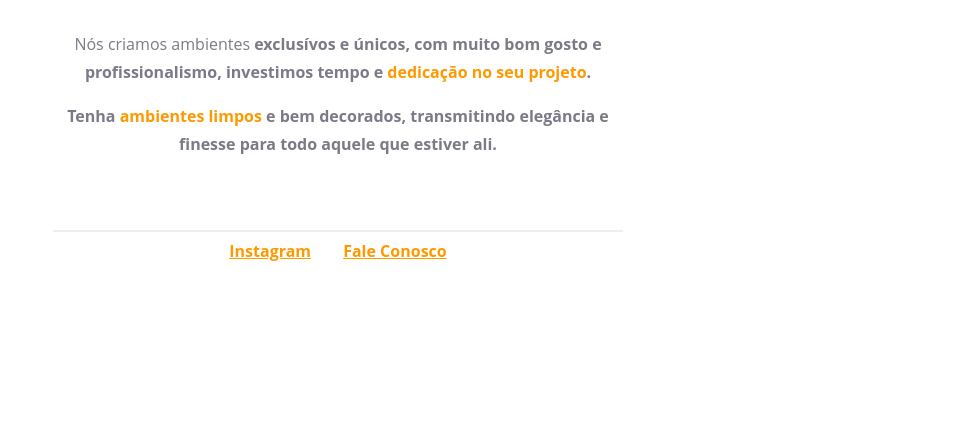
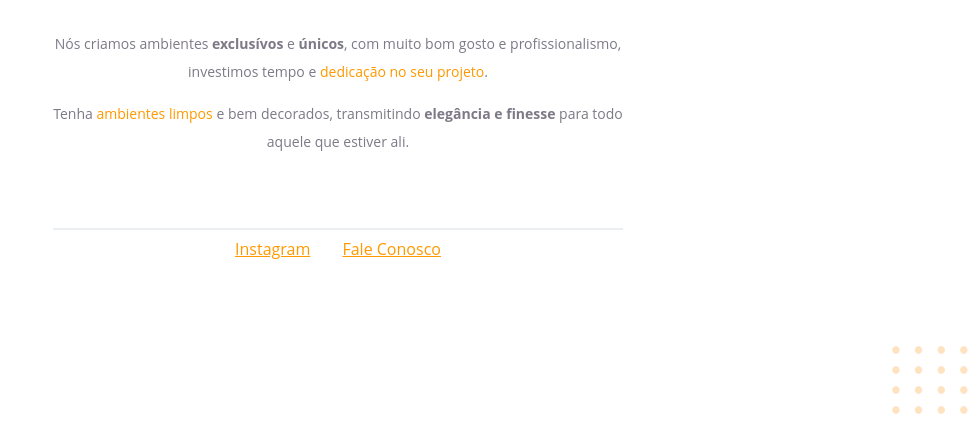
Before and after one commit to Karlagoncalves/projeto1_rocketseat, a plain HTML site: page index.html in a window 1280 px wide. Shown: the part 376-800 px from the top of the page, without its empty margins (302-1280 px from the left). Drawn offline with Linux system fonts and the light colour scheme.

Commit message:
Realizando ajustes no projeto

```diff
--- a/index.html
+++ b/index.html
@@ -15,7 +15,7 @@
                 Ambientes <span><strong>únicos</span></strong> para você!
             </h1>
             <p>
-                Nós criamos ambientes <strong>exclusívos</stron> e <stron>únicos</stron>, com muito bom gosto e profissionalismo,
+                Nós criamos ambientes <strong>exclusívos</strong> e <strong>únicos</strong>, com muito bom gosto e profissionalismo,
                 investimos tempo e <span>dedicação no seu projeto</span>.
             </p>
 
@@ -31,10 +31,12 @@
         <div id="line"></div>
 
         <div>
-        <a href="#">Instagram</a>
+        <a target="_blank" href="#">Instagram</a>
 
         <a href="#">Fale Conosco</a>
         </div>
+
+        <img id="bolas" src="balls.svg" alt="bolinhas laranjas no canto inferior da tela">
     </footer>
 
 </body>
--- a/style.css
+++ b/style.css
@@ -7,11 +7,10 @@ body {
 #hero {
   width: 592px;
   margin: 0 auto 72px;
-
 }
 
 #hero img {
-    margin: 0 100px ;
+  margin: 0 100px;
 }
 
 h1 {
@@ -20,7 +19,6 @@ h1 {
   line-height: 56px;
   font-weight: normal;
   text-align: center;
-
 }
 
 h1 span {
@@ -29,14 +27,18 @@ h1 span {
   margin-bottom: 32px;
 }
 
-span, a {
+span,
+a {
   color: #ff9900;
 }
 
-p, #footer {
+p,
+#footer {
   color: #7d7987;
-  font-size: 16px;
+  font-size: 14px;
   line-height: 28px;
+  font-family: "Open Sans", sans-serif;
+  font-weight: normal;
 }
 
 a + a {
@@ -47,13 +49,13 @@ a + a {
   width: 568px;
   height: 0px;
 
-    margin: 0 auto 8px ;
+  margin: 0 auto 8px;
 
-    border: 1px solid #ECEFF2;
+  border: 1px solid #eceff2;
 }
 
-#balls {
+#bolas {
   position: fixed;
-    top: 0;
-    right: 0;
+  bottom: 0px;
+  right: 0px;
 }
```
Lines whose indentation alone changed are shown as unchanged.
